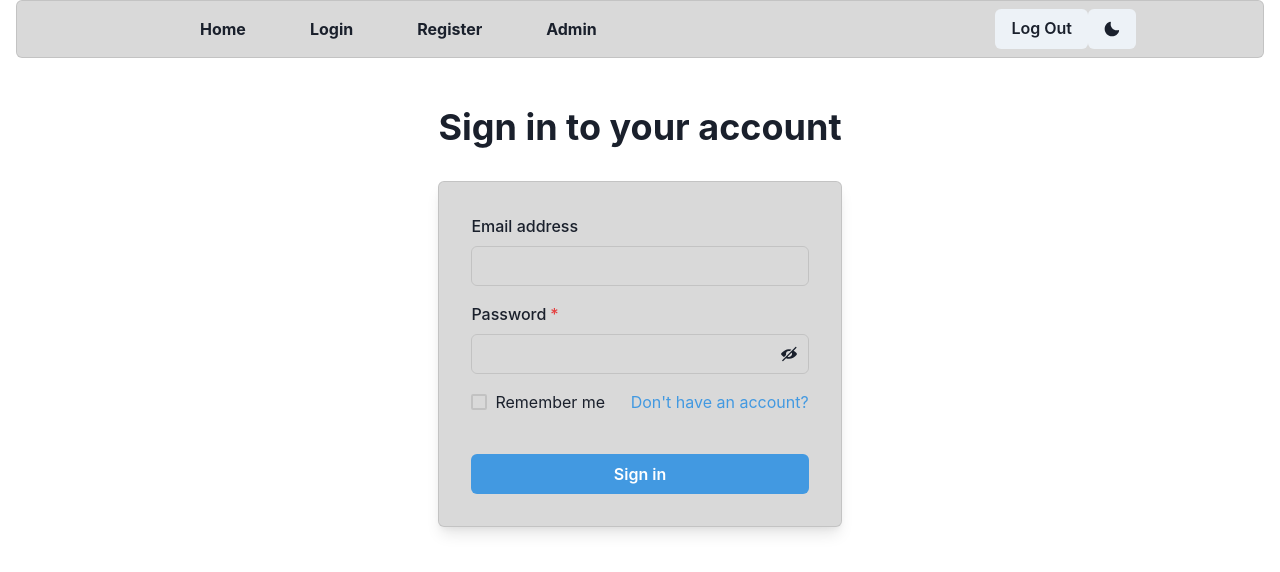
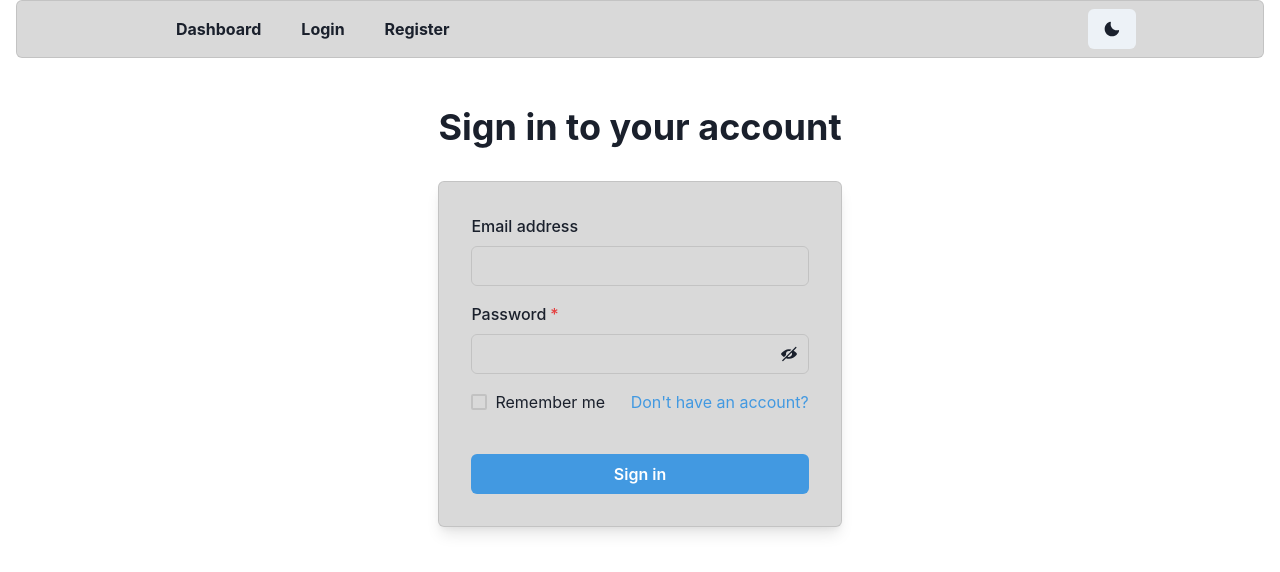
Before and after one commit to adrianmcenturion/expenses-tracker, a React (Create React App) app in the folder client/: page /login in a window 1280 px wide. Shown: the top 572 px of the page. Built offline with nearby package versions, Linux system fonts and the light colour scheme.

Commit message:
login finished, navbar updated

```diff
--- a/client/public/index.html
+++ b/client/public/index.html
@@ -24,7 +24,7 @@
       work correctly both with client-side routing and a non-root public URL.
       Learn how to configure a non-root public URL by running `npm run build`.
     -->
-    <title>React App</title>
+    <title>Expenses Tracker</title>
   </head>
   <body>
     <noscript>You need to enable JavaScript to run this app.</noscript>
--- a/client/src/components/Logout/Logout.js
+++ b/client/src/components/Logout/Logout.js
@@ -1,6 +1,5 @@
 import { Button } from "@chakra-ui/react"
 import { useNavigate } from "react-router-dom"
-import { clearLocalStorage } from "../../utils/LocalStorageFunctions"
 import { PublicRoutes } from "../../models/routes"
 import { useDispatch } from "react-redux"
 import { logout } from "../../redux/states/auth"
@@ -8,9 +7,9 @@ import { logout } from "../../redux/states/auth"
 const Logout = () => {
         const dispatch = useDispatch()
         const navigate = useNavigate()
+
         const logOut = () => {
 
-            clearLocalStorage('token')
             dispatch(logout())
             navigate(`/${PublicRoutes.LOGIN}`, {replace: true})
         }
--- a/client/src/components/Navbar/Navbar.js
+++ b/client/src/components/Navbar/Navbar.js
@@ -4,30 +4,23 @@ import { MoonIcon, SunIcon } from '@chakra-ui/icons';
 import { Link as RouteLink } from "react-router-dom";
 import { useSelector } from "react-redux";
 import Logout from '../Logout/Logout'
+import { AdminRoutes, PrivateRoutes, PublicRoutes } from '../../models/routes';
 
-  const Links = ['home', 'login', 'register', 'admin'];
-
-  const NavLink = ({ children }) => (
-    <Link
-      as={RouteLink}
-      to={`/${children}`}
-      fontWeight={'bold'}
-      px={2}
-      py={1}
-      rounded={'md'}
-      _hover={{
-        textDecoration: 'none',
-      }}
-      textTransform={'capitalize'}
-      >
-        {children}
-    </Link>
-  );
 
   export default function Simple() {
     const { isOpen, onOpen, onClose } = useDisclosure();
     const { colorMode, toggleColorMode } = useColorMode();
     const token = useSelector(state => state.auth.token)
+    const rol = useSelector(state => state.auth.userInfo.role)
+
+    const NavLink = () => (
+      <>
+      <Link as={RouteLink} to={`/${PrivateRoutes.HOME}`} replace={true} fontWeight={'bold'} px={2} py={1} rounded={'md'} _hover={{ textDecoration: 'none' }} textTransform={'capitalize'} >Dashboard</Link>
+      {rol === 'admin' && <Link as={RouteLink} to={`/${AdminRoutes.ADMIN}`} replace={true} fontWeight={'bold'} px={2} py={1} rounded={'md'} _hover={{ textDecoration: 'none' }} textTransform={'capitalize'} >Admin</Link>}
+      {token ? null : <Link as={RouteLink} to={`/${PublicRoutes.LOGIN}`} replace={true} fontWeight={'bold'} px={2} py={1} rounded={'md'} _hover={{ textDecoration: 'none' }} textTransform={'capitalize'} >Login</Link>}
+      {token ? null : <Link as={RouteLink} to={`/${PublicRoutes.REGISTER}`} replace={true} fontWeight={'bold'} px={2} py={1} rounded={'md'} _hover={{ textDecoration: 'none' }} textTransform={'capitalize'} >Register</Link>}
+      </>
+    );
 
     return (
       <>
@@ -43,17 +36,15 @@ import Logout from '../Logout/Logout'
               />
             <HStack
                   justify="center"
-                  gap={12}
+                  gap={6}
                   as={'nav'}
                   spacing={8}
                   display={{ base: 'none', md: 'flex' }}>
                   <Spacer />
-                  {Links.map((link) => (
-                    token && (link === 'register' || link === 'login') ? null : <NavLink key={link}>{link}</NavLink>
-                  ))}
+                  {<NavLink/>}
               </HStack>
               <Spacer />
-                  <Logout />
+                  {token && <Logout />}
                   <Button onClick={toggleColorMode}>
                       {colorMode === 'light' ? <MoonIcon /> : <SunIcon />}
                   </Button>
@@ -63,10 +54,7 @@ import Logout from '../Logout/Logout'
           {isOpen ? (
             <Box pb={4} px={4} display={{ md: 'none' }}>
               <Stack as={'nav'} spacing={4} >
-                {Links.map((link) => (
-                  token && (link === 'register' || link === 'login') ? null : <NavLink key={link}>{link}</NavLink>
-                ))}
-
+                {<NavLink/>}
               </Stack>
             </Box>
           ) : null}
--- a/client/src/components/toasts.js
+++ b/client/src/components/toasts.js
@@ -1,4 +1,4 @@
-export const toasts = () => {
+export const Loggedtoasts = () => {
     return {
         title: 'Logged successfully',
         description: "Redirecting to the dashboard...",
@@ -7,3 +7,23 @@ export const toasts = () => {
         isClosable: true,
       }
 }
+
+export const LoggedErrortoasts = () => {
+  return {
+      title: 'Error',
+      description: "Error when logging in",
+      status: 'error',
+      duration: 3000,
+      isClosable: true,
+    }
+}
+
+export const RegisteredToast = () => {
+  return {
+      title: 'Resgistrated successfully',
+      description: "Redirecting to the login...",
+      status: 'success',
+      duration: 3000,
+      isClosable: true,
+    }
+}
--- a/client/src/guards/roleGuard.js
+++ b/client/src/guards/roleGuard.js
@@ -4,7 +4,7 @@ import { PrivateRoutes } from "../models/routes"
 
 const RoleGuard = ({rol}) => {
 
-    const role = useSelector(state => state.auth.role)
+    const role = useSelector(state => state.auth.userInfo.role)
 
     return role === rol ? <Outlet /> : <Navigate replace to={PrivateRoutes.PRIVATE}/>
 
--- a/client/src/pages/Login/components/LoginComponent.js
+++ b/client/src/pages/Login/components/LoginComponent.js
@@ -2,41 +2,41 @@ import { Flex, Box, FormControl, FormLabel, Input, Checkbox, Stack, Link, Button
 import { ViewIcon, ViewOffIcon } from '@chakra-ui/icons';
 import { Link as RouteLink, useNavigate } from "react-router-dom";
 import { useDispatch, useSelector } from 'react-redux'
-import { login, Login } from '../../../redux/states/auth';
-import { toasts } from '../../../components/toasts';
-import { useState } from 'react';
+import { Login } from '../../../redux/states/auth';
+import { LoggedErrortoasts, Loggedtoasts} from '../../../components/toasts';
+import { useEffect, useState } from 'react';
 import { PrivateRoutes } from '../../../models/routes';
-import { AxiosInstance } from '../../../services/axiosInstances';
-import { persistLocalStorage } from '../../../utils/LocalStorageFunctions';
 
   const LoginComponent = () => {
     const [showPassword, setShowPassword] = useState(false);
     const navigate = useNavigate();
     const dispatch = useDispatch()
-    const {loading} = useSelector((state) => state.auth)
+    const {loading, success, error, token } = useSelector((state) => state.auth)
     const toast = useToast()
 
     const handleSubmit = async (e) => {
       e.preventDefault();
       const data = {email: e.target.email.value, password: e.target.password.value}
-      // dispatch(Login(data))
-      const gettingLoggedIn = await AxiosInstance.post('/auth/login', data)
+      dispatch(Login(data))
 
-      if(gettingLoggedIn.status === 200) {
-        const token = gettingLoggedIn.data.accessToken
-        dispatch(login(token))
-        persistLocalStorage('token', token)
-        toast(toasts())
+      if (success) {
 
+        toast(Loggedtoasts())
         setTimeout(() => {
           navigate(`/${PrivateRoutes.PRIVATE}`, {replace: true})
+        }, 2500);
+      }
+      if (error) {
+        toast(LoggedErrortoasts())
+      }
+    }
 
-        }, 3000);
+    useEffect(() => {
+      if (token) {
+        navigate(`/${PrivateRoutes.PRIVATE}`, {replace: true})
       }
+    }, [navigate, token])
 
-
-
-    }
 
     return (
       <Flex
--- a/client/src/redux/states/auth.js
+++ b/client/src/redux/states/auth.js
@@ -1,84 +1,112 @@
-import { createSlice, createAsyncThunk } from '@reduxjs/toolkit';
-import { AxiosInstance } from '../../services/axiosInstances';
-import { clearLocalStorage } from '../../utils/LocalStorageFunctions';
-// import { clearLocalStorage, persistLocalStorage } from '../../utils/LocalStorageFunctions';
+import { createSlice, createAsyncThunk } from "@reduxjs/toolkit";
+import { AxiosInstance } from "../../services/axiosInstances";
+import {
+  clearLocalStorage,
+  persistLocalStorage,
+} from "../../utils/LocalStorageFunctions";
+
+const token = localStorage.getItem('token')
+  ? localStorage.getItem('token')
+  : null
 
 export const AuthEmptyState = {
-    token: null,
+  token,
   userInfo: {},
   loading: false,
-  }
-
+  success: false,
+  error: null
+};
 
 export const Login = createAsyncThunk(
   //action type string
   'auth/login',
   // callback function
   async ({email, password},thunkAPI) => {
-      const res = await AxiosInstance.post('/auth/login', { email, password }).then(
-      (response) => {
-        // persistLocalStorage('token', response.data)
+
+    try {
+
+      const response = await AxiosInstance.post('/auth/login', { email, password })
+      persistLocalStorage('token', response.data.accessToken)
+      thunkAPI.dispatch(userInfoAction(response.data.accessToken))
       return response.data.accessToken
+
+    } catch (error) {
+        return thunkAPI.rejectWithValue('Error when logging')
     }
-    )
-    .catch((error) => {
-
-      return res
 })
-  })
-
 
 export const Register = createAsyncThunk(
   //action type string
-    'auth/register',
+  "auth/register",
   // callback function
-    async ({name, email, password, role},thunkAPI) => {
-      const res = await AxiosInstance.post('/auth/register', { name, email, password, role }).then(
-      (response) => {
-        return 'registered'}
-    )
-    .catch((error) => error)
-    return res
+  async ({ name, email, password, role }, thunkAPI) => {
+
+
+    try {
+      const response = await AxiosInstance.post("/auth/register", {name, email, password, role})
+      return "registered";
+
+    } catch (error) {
+      return thunkAPI.rejectWithValue(error)
+    }
   })
 
-
 export const AuthSlice = createSlice({
-    name: 'auth',
+  name: "auth",
   initialState: AuthEmptyState,
-    // initialState: localStorage.getItem('token') ? localStorage.getItem('token') : AuthEmptyState,
   reducers: {
-      login: (state, action) => {
-        state.token = action.payload;
+    logout: (state) => {
+      clearLocalStorage("token");
+      return AuthEmptyState;
     },
-      logout: () => {
-          clearLocalStorage('token')
-          return AuthEmptyState
-        }
+    userInfo: (state, action) => {
+      state.userInfo = action.payload;
+    },
   },
   extraReducers: {
     [Login.pending]: (state) => {
       state.loading = true
+      state.error = null
     },
     [Login.fulfilled]: (state, action ) => {
       state.token = action.payload
       state.loading = false
+      state.success = true
     },
-      [Login.rejected]: (state) => {
+    [Login.rejected]: (state, action) => {
       state.loading = false
+      state.error = true
     },
 
     [Register.pending]: (state) => {
-        state.loading = true
+      state.loading = true;
     },
     [Register.fulfilled]: (state) => {
-        state.loading = false
+      state.loading = false;
     },
     [Register.rejected]: (state) => {
-        state.loading = false
+      state.loading = false;
     },
-    }
+  },
 });
 
-  export const { logout, login } = AuthSlice.actions;
+
+export const userInfoAction = (token) => async (dispatch) => {
+  try {
+    const response = await AxiosInstance.get("/auth/info", {
+      headers: {
+        Authorization: `Bearer ${token}`,
+      },
+    });
+
+    console.log(response)
+    dispatch(userInfo(response.data))
+    return response.data
+  } catch (error) {
+    console.log(error);
+  }
+};
+
+export const { logout, userInfo } = AuthSlice.actions;
 
 export default AuthSlice.reducer;
```
Also changed, not shown: client/src/components/transactionsGrid.js (+33 -8 lines), client/src/pages/Register/components/RegisterComponent.js (+5 -5 lines), 1 other file (tests, documents, lock files or other folders). Lines whose indentation alone changed are shown as unchanged.
